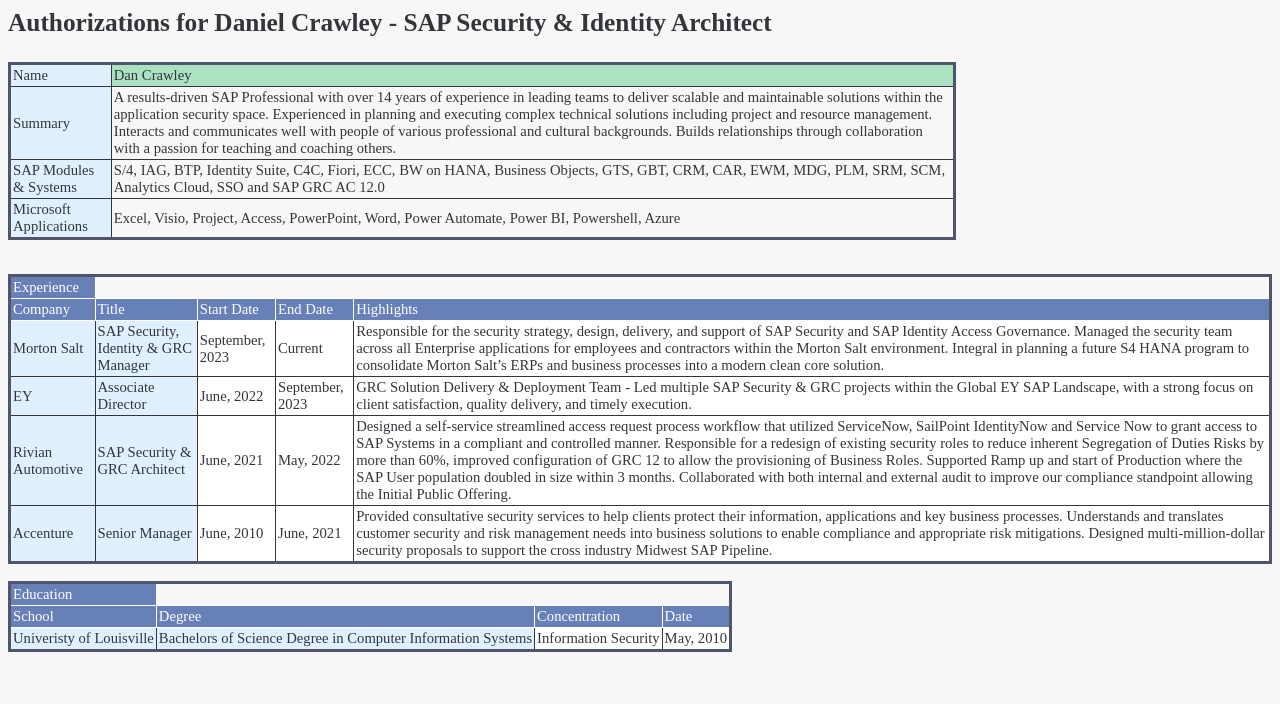
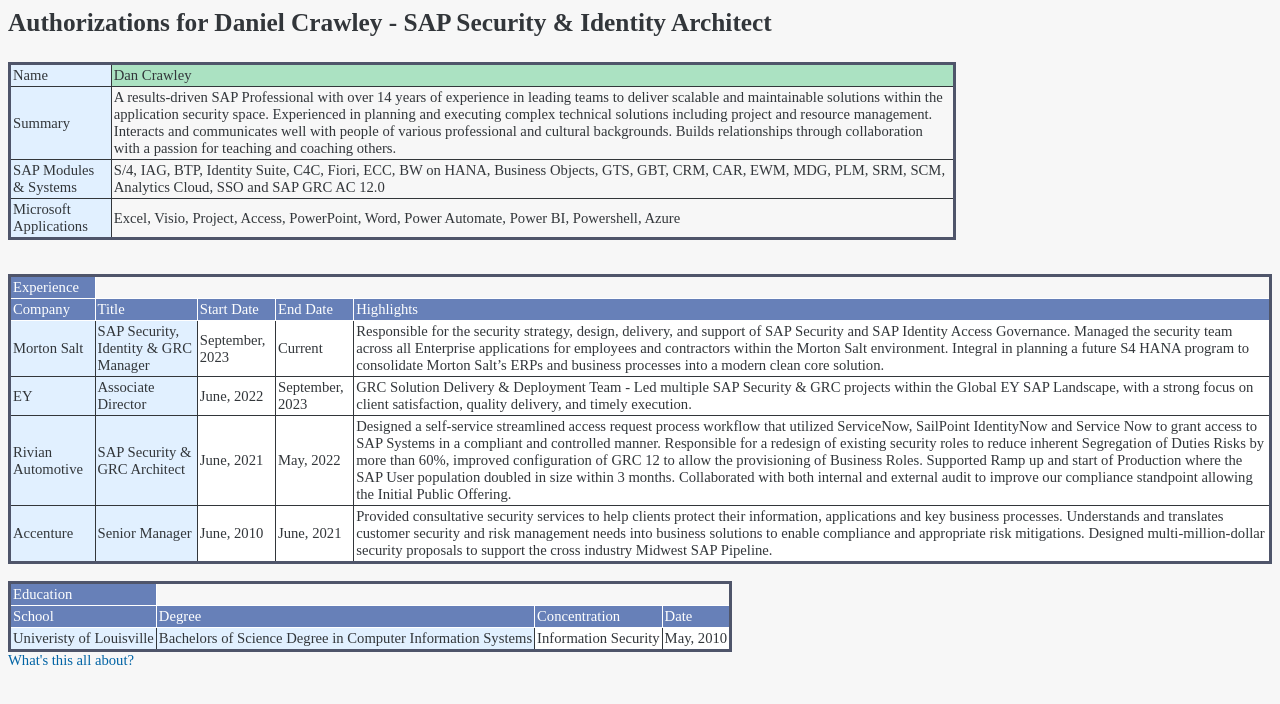
Before and after one commit to DCrawley87/SU53, a website: page index.html in a window 1280 px wide. Drawn offline with Linux system fonts and the light colour scheme.

Commit message:
Update index.html

```diff
--- a/index.html
+++ b/index.html
@@ -107,5 +107,6 @@
 																					</tr>
 																				</tbody>
 																			</table>
+		<a href="https://su53.net/about.html">What's this all about?</a>
 																		</body>
 																	</html>
```
